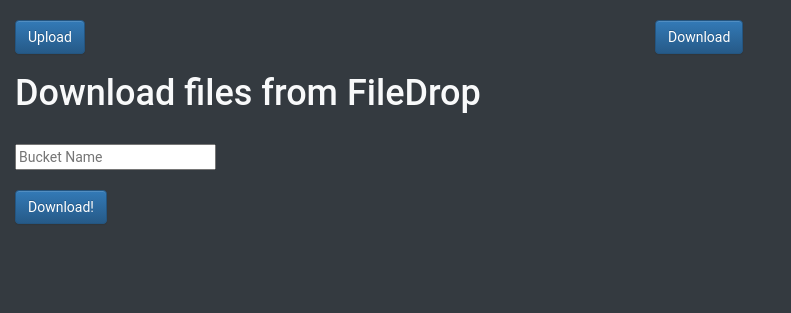
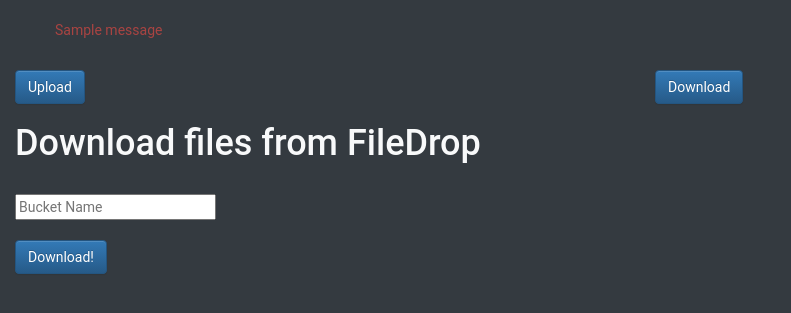
Before and after one commit to muyajil/filedrop, a Flask app: page /download/ in a window 1280 px wide. Shown: the top 313 px of the page, without its empty margins (0-791 px from the left). Run offline with Flask 2, Linux system fonts and the light colour scheme; one stand-in notice (Sample message) is shown; some libraries are stand-ins or nearby versions.

Commit message:
added message flashing instead of 404 when bucket does not exist

```diff
--- a/filedrop/app.py
+++ b/filedrop/app.py
@@ -13,5 +13,6 @@ def create_app():
     app.register_blueprint(upload_bp, url_prefix="/upload")
     app.register_blueprint(download_bp, url_prefix="/download")
     app.register_blueprint(index_bp)
+    app.secret_key = b'secret'
     # TODO: use bootstrap templates
     return app
--- a/filedrop/blueprints/download.py
+++ b/filedrop/blueprints/download.py
@@ -1,6 +1,6 @@
 import os
 
-from flask import Blueprint, render_template, request, abort, send_file
+from flask import Blueprint, render_template, request, abort, send_file, flash
 
 download_bp = Blueprint("download", __name__)
 
@@ -15,7 +15,8 @@ def get_files():
     bucket = request.form['bucket_name']
     folder = os.path.join(os.environ.get('UPLOAD_PATH'), bucket)
     if not os.path.exists(folder):
-        abort(404, "Bucket does not exist!")
+        flash("Bucket does not exist!")
+        return render_template('downloadRequest.html')
     files = os.listdir(folder)
     links = [f"/download/{bucket}/{f}" for f in files]
     return render_template('download.html', links=links, bucket=bucket)
--- a/filedrop/templates/base.html
+++ b/filedrop/templates/base.html
@@ -32,6 +32,17 @@
   <body>
     <div class="container-fluid text-light">
       <div class="row">
+        <div class="col-xs-12">
+          {% with messages = get_flashed_messages() %} {% if messages %}
+          <ul class="flashes text-danger" style="margin-top:20px;list-style-type:none">
+            {% for message in messages %}
+            <li>{{ message }}</li>
+            {% endfor %}
+          </ul>
+          {% endif %} {% endwith %}
+        </div>
+      </div>
+      <div class="row">
         <div class="col-xs-6">
           <a class="btn btn-primary mx-auto" href="/upload" role="button"
             >Upload</a
--- a/filedrop/templates/download.html
+++ b/filedrop/templates/download.html
@@ -1,6 +1,6 @@
 {% extends "base.html" %}
 {% block body %}
-       <h1>Files in bucket {{ bucket }}</h1>
+       <h1>Files in bucket: {{ bucket }}</h1>
       <ul>
         {% for link in links %}
             <li><a href="{{ link }}">{{ link.split('/')[-1] }}</a></li>
```
